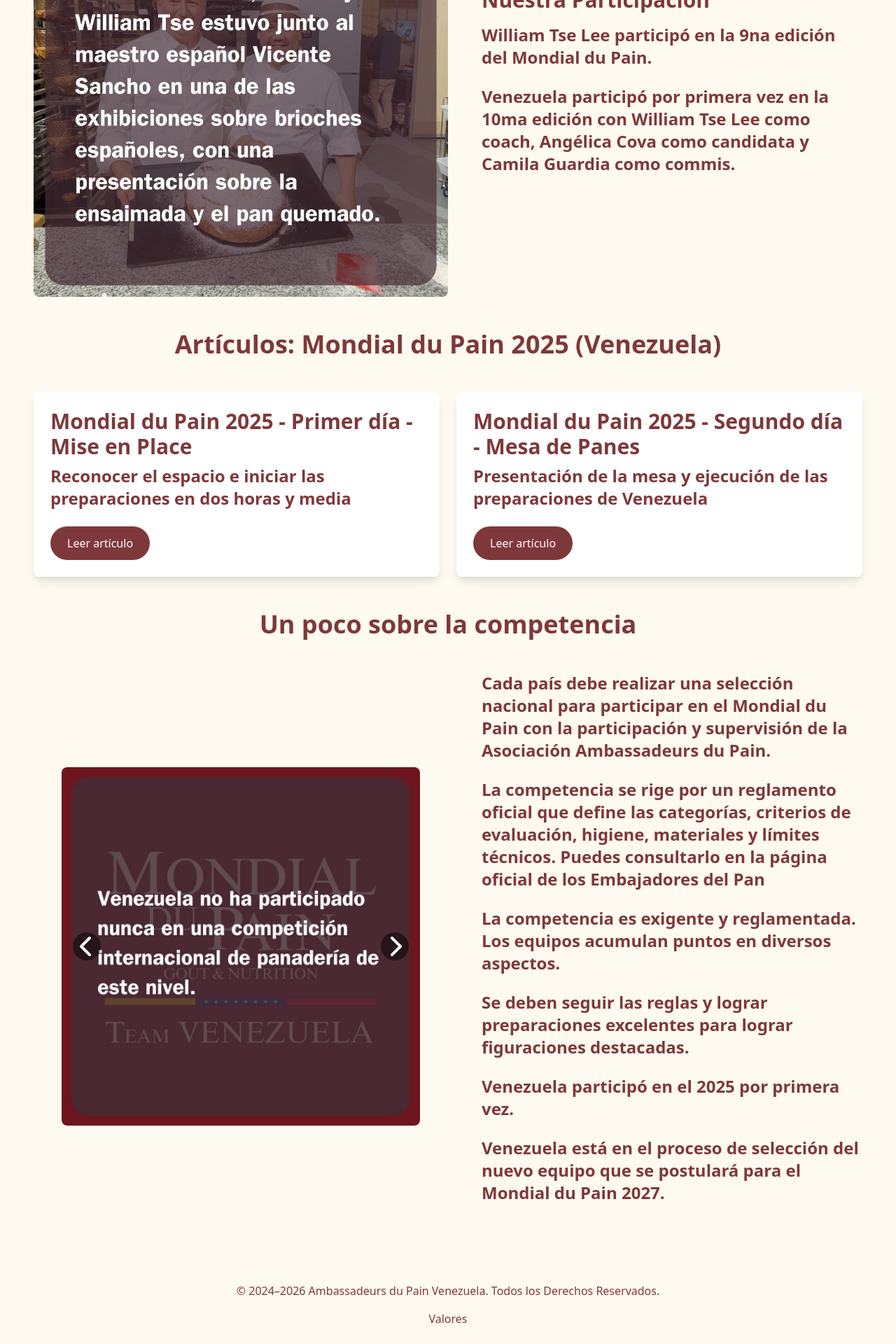
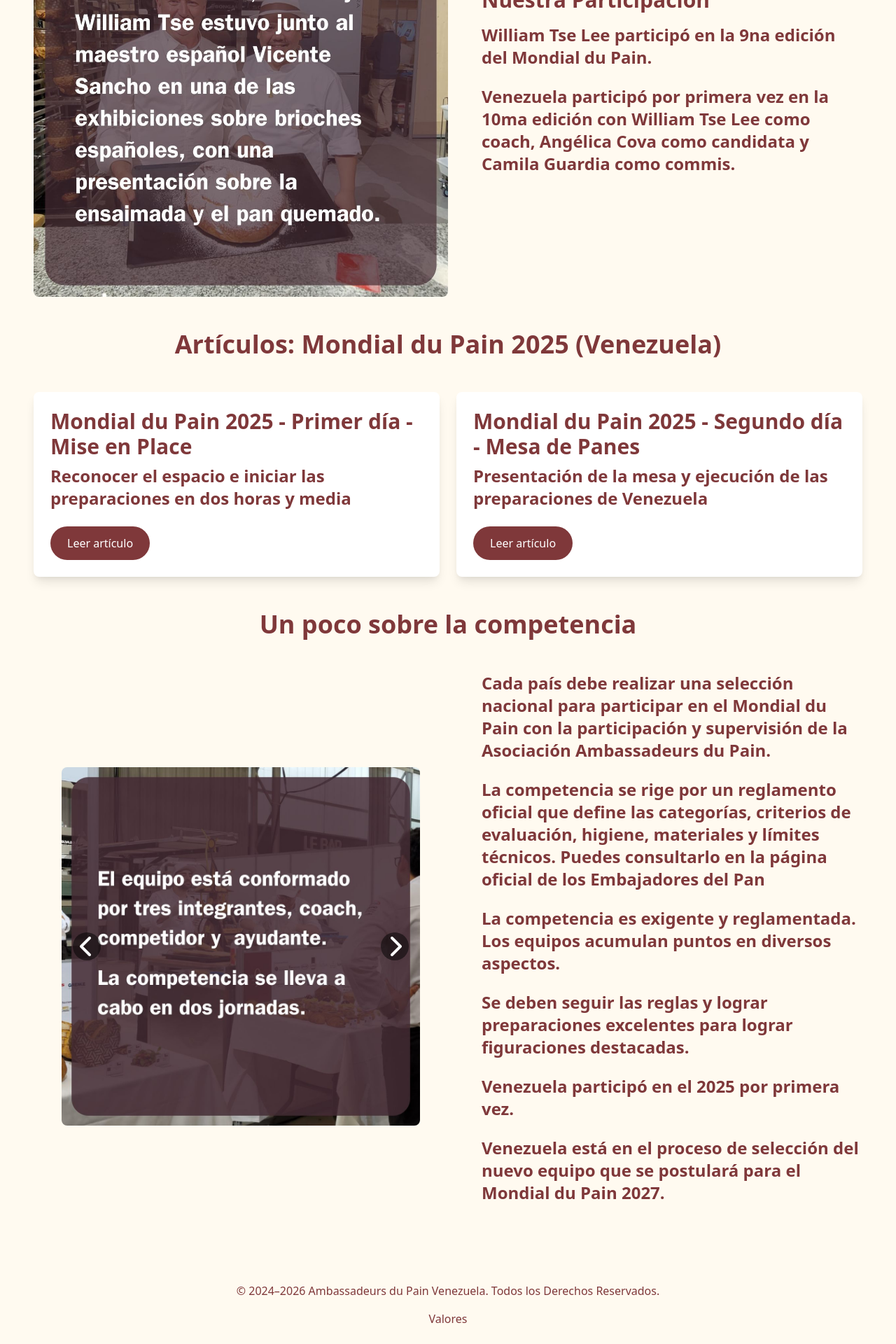
Before and after one commit to ambassadeursdupainvenezuela/ambassadeursdupainvenezuela.github.io, a Jekyll site: the page built from mondial-du-pain.html, in a window 1280 px wide. Shown: the part 1448-3368 px from the top of the page at 70% size. Built offline with Jekyll 4.4.1, drawn with Linux system fonts in a browser that asks for light colours; nearby versions of some CDN libraries.

Commit message:
Mejora a Mondial du Pain

```diff
--- a/mondial-du-pain.html
+++ b/mondial-du-pain.html
@@ -87,7 +87,7 @@
           {% include carousel.html
             id="carousel-mondial-competencia"
             max_w="max-w-lg"
-            images="/images/mondial-du-pain/4.jpg|/images/mondial-du-pain/5.jpg|/images/mondial-du-pain/6.jpg|/images/mondial-du-pain/7.jpg|/images/mondial-du-pain/8.jpg|/images/mondial-du-pain/9.jpg"
+            images="/images/mondial-du-pain/7.jpg|/images/mondial-du-pain/8.jpg|/images/mondial-du-pain/9.jpg"
             alts="Mondial du Pain - competencia|Mondial du Pain - competencia|Mondial du Pain - competencia|Mondial du Pain - competencia|Mondial du Pain - competencia|Mondial du Pain - competencia"
           %}
         </div>
```
